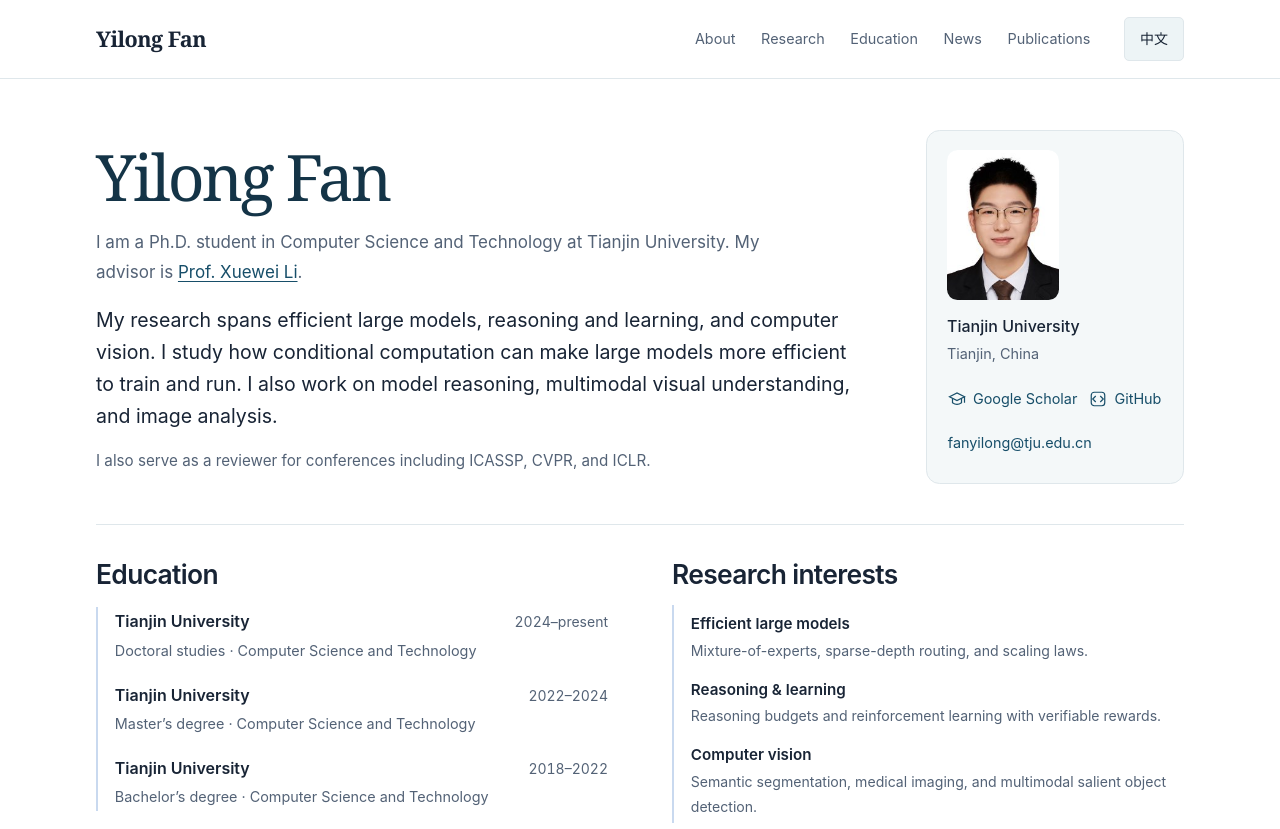
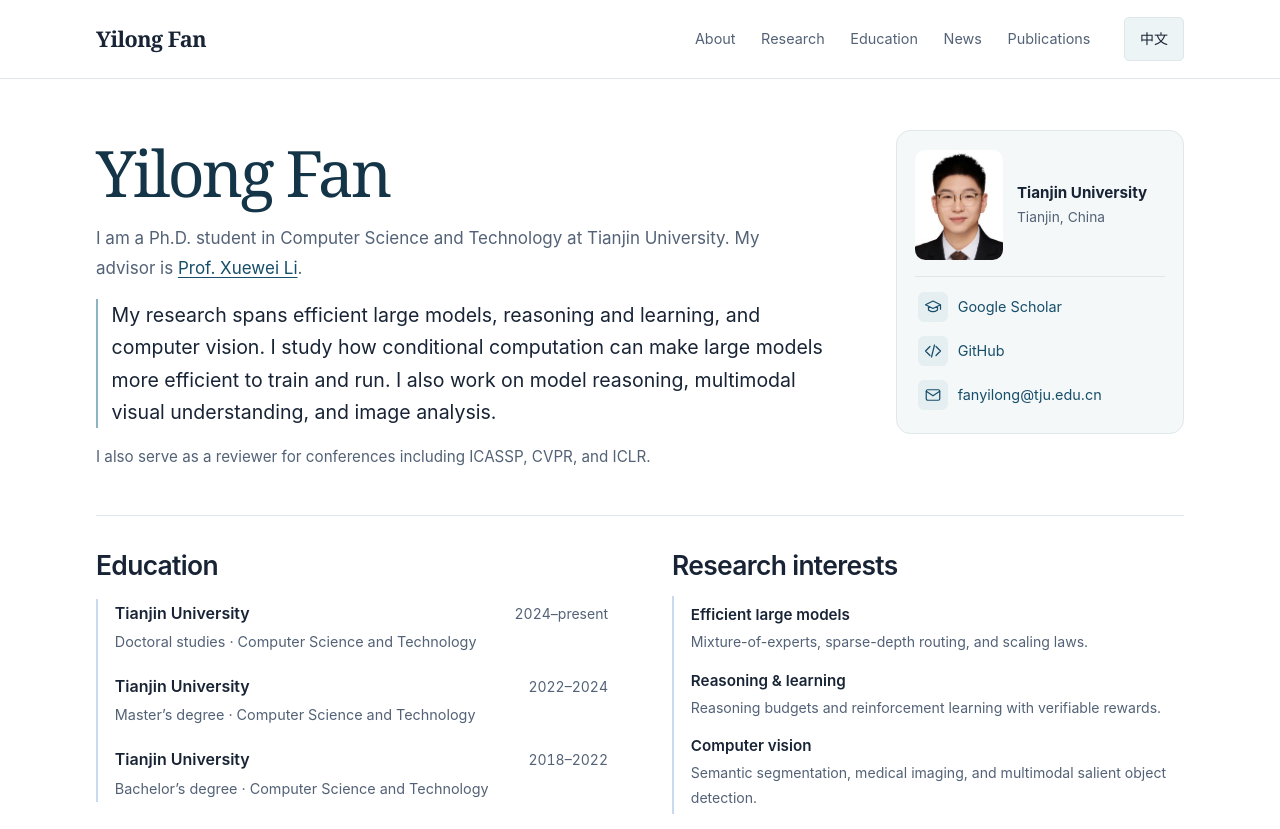
Before and after one commit to fyl0715/fyl0715.github.io, a plain HTML site: page index.html in a window 1280 px wide. Shown: the top 829 px of the page. Drawn offline with Linux system fonts and the light colour scheme.

Commit message:
Redesign profile and unify contact icons

```diff
--- a/assets/site.css
+++ b/assets/site.css
@@ -34,13 +34,7 @@ button { color: inherit; }
 .intro-row { grid-template-columns: minmax(0, 1fr) minmax(200px, 232px); padding-bottom: 2.5rem; }
 .background-row { grid-template-columns: repeat(2, minmax(0, 1fr)); border-top: 1px solid var(--line); padding: 2rem 0 2.5rem; }
 .intro-row > *, .background-row > * { min-width: 0; }
-.portrait { display: block; width: 145px; height: 203px; object-fit: cover; border-radius: 7px; background: var(--soft); margin-bottom: 1.4rem; }
 h1 { font-family: Georgia, "Times New Roman", serif; font-weight: 400; letter-spacing: -.045em; font-size: 2.45rem; line-height: 1.2; margin: 0 0 .65rem; }
-.affiliation { font-weight: 550; margin: 0; font-size: 1rem; }
-.location { color: var(--muted); margin: .1rem 0 1.4rem; font-size: .9rem; }
-.profile-links { display: flex; flex-wrap: wrap; gap: .35rem .7rem; }
-.profile-links a { display: inline-flex; align-items: center; gap: .45rem; min-height: 44px; padding: .2rem .05rem; font-size: .9rem; text-decoration: none; }
-.profile-links svg { width: 18px; height: 18px; flex-shrink: 0; }
 main { min-width: 0; }
 section { scroll-margin-top: 2rem; }
 h2 { font-size: 1.65rem; line-height: 1.3; letter-spacing: -.025em; margin: 0 0 1.2rem; font-weight: 600; }
@@ -124,14 +118,7 @@ body:has(.figure-dialog[open]) { overflow: hidden; }
   .language-toggle { margin-left: .25rem; min-width: 54px; }
   .layout { display: block; padding: 2rem 1.25rem 3rem; }
   .intro-row, .background-row { grid-template-columns: minmax(0, 1fr); gap: 1.75rem; padding-bottom: 1.75rem; }
-  .profile { display: grid; grid-template-columns: 104px minmax(0,1fr); gap: 1rem 1.25rem; }
-  .portrait { width: 104px; height: 146px; margin: 0; }
   h1 { font-size: 2rem; margin-top: .15rem; }
-  .affiliation { font-size: .9rem; }
-  .location { font-size: .8rem; margin-bottom: .5rem; }
-  .profile-links { gap: .3rem .85rem; }
-  .profile-links a { font-size: .8rem; }
-  .profile-links svg { width: 16px; height: 16px; }
   h2 { font-size: 1.5rem; }
   .section-heading { padding-top: 1.6rem; }
   .site-footer { padding: 1.25rem; }
@@ -142,9 +129,7 @@ body:has(.figure-dialog[open]) { overflow: hidden; }
   .brand { font-size: .9rem; }
   .site-nav { gap: .7rem; }
   .site-nav .about-nav { display: none; }
-  .profile { column-gap: 1rem; }
   h1 { font-size: 1.85rem; }
-  .profile-links { gap: .15rem .65rem; }
   .section-heading { flex-wrap: wrap; gap: 0 .5rem; }
 }
 @media (prefers-reduced-motion: reduce) { html { scroll-behavior: auto; } }
@@ -167,8 +152,8 @@ body:has(.figure-dialog[open]) { overflow: hidden; }
 .brand { font-family: Georgia, "Times New Roman", serif; font-size: 1.35rem; }
 .layout { padding-top: clamp(2rem, 4vw, 3.5rem); }
 .intro-row {
-  grid-template-columns: minmax(0, 1fr) minmax(235px, 258px);
-  align-items: center;
+  grid-template-columns: minmax(0, 1fr) minmax(255px, 288px);
+  align-items: start;
   column-gap: clamp(2rem, 5vw, 4rem);
   row-gap: 1.65rem;
 }
@@ -176,14 +161,66 @@ body:has(.figure-dialog[open]) { overflow: hidden; }
 .about h1 { color: #143447; font-size: clamp(2.7rem, 5vw, 4.35rem); margin-bottom: .75rem; }
 .about p { max-width: 65ch; }
 .about .about-affiliation, .about .about-detail { color: var(--muted); }
-.about .about-focus { font-size: clamp(1.08rem, 1.65vw, 1.22rem); line-height: 1.65; }
+.about .about-focus { border-inline-start: 2px solid #8eb4c3; padding-inline-start: .85rem; font-size: clamp(1.08rem, 1.65vw, 1.22rem); line-height: 1.65; }
 .about .about-detail { margin-bottom: 0; font-size: .95rem; }
-.profile { padding: 1.15rem 1.25rem; background: #f4f8f9; border: 1px solid var(--line); border-radius: .85rem; }
-.portrait { width: 112px; height: 150px; margin-bottom: .75rem; border-radius: .65rem; object-position: center 30%; }
+.profile {
+  padding: 1rem 1.15rem;
+  background: #f4f8f9;
+  border: 1px solid var(--line);
+  border-radius: .9rem;
+}
+.profile-identity {
+  display: grid;
+  grid-template-columns: 88px minmax(0, 1fr);
+  align-items: center;
+  gap: .85rem;
+  padding: .2rem 0 1rem;
+}
+.portrait {
+  display: block;
+  width: 100%;
+  height: auto;
+  aspect-ratio: 4 / 5;
+  object-fit: cover;
+  object-position: center 30%;
+  border-radius: .65rem;
+  background: var(--paper);
+}
 .profile-name { display: none; }
-.location { margin-bottom: .65rem; }
-.profile-links { gap: 0 .65rem; }
-.profile-links a { min-height: 44px; overflow-wrap: anywhere; }
+.affiliation { font-weight: 650; margin: 0; font-size: .95rem; line-height: 1.35; }
+.location { color: var(--muted); margin: .3rem 0 0; font-size: .86rem; line-height: 1.45; }
+.profile-links { display: grid; list-style: none; margin: 0; padding: .5rem 0 0; border-top: 1px solid var(--line); }
+.profile-links a {
+  display: flex;
+  align-items: center;
+  gap: .62rem;
+  min-height: 44px;
+  padding: .3rem .15rem;
+  border-radius: .4rem;
+  font-size: .9rem;
+  line-height: 1.4;
+  text-decoration: none;
+  overflow-wrap: anywhere;
+}
+.profile-links a:hover { background: var(--soft); text-decoration: underline; }
+.profile-icon {
+  display: grid;
+  place-items: center;
+  flex: 0 0 30px;
+  width: 30px;
+  height: 30px;
+  border-radius: .4rem;
+  background: #e5eff2;
+}
+.profile-icon svg {
+  width: 18px;
+  height: 18px;
+  fill: none;
+  stroke: currentColor;
+  stroke-width: 1.65;
+  stroke-linecap: round;
+  stroke-linejoin: round;
+}
 .background-row { gap: clamp(2rem, 5vw, 4rem); }
 .education h2, .research h2, .section-heading h2 { font-size: clamp(1.35rem, 2.1vw, 1.65rem); }
 .news-list { list-style: none; padding: 0; margin-top: .9rem; }
@@ -206,11 +243,13 @@ body:has(.figure-dialog[open]) { overflow: hidden; }
 @media (max-width: 720px) {
   .layout { padding-top: 1.5rem; }
   .intro-row, .publication-row:has(.pub-figure) { grid-template-columns: minmax(0, 1fr); gap: 1.05rem; }
-  .intro-row .profile { grid-row: 1; align-items: center; grid-template-columns: 82px minmax(0, 1fr); padding: .65rem .85rem; gap: .75rem; }
-  .portrait { width: 82px; height: 110px; margin: 0; }
-  .profile-links a { min-height: 44px; }
+  .intro-row .profile { grid-row: 1; padding: .85rem .95rem; }
+  .profile-identity { grid-template-columns: 72px minmax(0, 1fr); gap: .8rem; padding-bottom: .75rem; }
+  .profile-name { display: block; margin: 0 0 .2rem; font: 1.7rem/1.2 Georgia, "Times New Roman", serif; }
+  .profile-links { grid-template-columns: minmax(0, 1.25fr) minmax(0, 1fr); column-gap: .65rem; }
+  .profile-links a { font-size: .85rem; gap: .45rem; }
+  .profile-email { grid-column: 1 / -1; }
   .about h1 { position: absolute; width: 1px; height: 1px; overflow: hidden; clip-path: inset(50%); white-space: nowrap; }
-  .profile-name { display: block; margin: 0 0 .2rem; font: 1.75rem/1.2 Georgia, "Times New Roman", serif; }
   .header-inner { display: grid; grid-template-columns: minmax(0, 1fr) auto; gap: 0 .5rem; }
   .site-nav { grid-column: 1 / -1; grid-row: 2; flex-wrap: wrap; gap: 0 .65rem; }
   .site-nav a { white-space: nowrap; display: inline-flex; align-items: center; min-height: 44px; }
@@ -226,8 +265,6 @@ body:has(.figure-dialog[open]) { overflow: hidden; }
 @media (max-width: 360px) {
   .site-nav { justify-content: space-between; column-gap: .3rem; }
   .site-nav a { font-size: .8rem; }
-  .intro-row .profile { grid-template-columns: 68px minmax(0, 1fr); }
-  .profile-links { gap: 0 .45rem; }
-  .profile-links svg { width: 14px; }
-  .portrait { width: 68px; height: 92px; }
+  .profile-identity { grid-template-columns: 64px minmax(0, 1fr); }
+  .profile-links { grid-template-columns: minmax(0, 1.5fr) minmax(0, 1fr); column-gap: .4rem; }
 }
--- a/index.html
+++ b/index.html
@@ -49,13 +49,7 @@ button { color: inherit; }
 .intro-row { grid-template-columns: minmax(0, 1fr) minmax(200px, 232px); padding-bottom: 2.5rem; }
 .background-row { grid-template-columns: repeat(2, minmax(0, 1fr)); border-top: 1px solid var(--line); padding: 2rem 0 2.5rem; }
 .intro-row > *, .background-row > * { min-width: 0; }
-.portrait { display: block; width: 145px; height: 203px; object-fit: cover; border-radius: 7px; background: var(--soft); margin-bottom: 1.4rem; }
 h1 { font-family: Georgia, "Times New Roman", serif; font-weight: 400; letter-spacing: -.045em; font-size: 2.45rem; line-height: 1.2; margin: 0 0 .65rem; }
-.affiliation { font-weight: 550; margin: 0; font-size: 1rem; }
-.location { color: var(--muted); margin: .1rem 0 1.4rem; font-size: .9rem; }
-.profile-links { display: flex; flex-wrap: wrap; gap: .35rem .7rem; }
-.profile-links a { display: inline-flex; align-items: center; gap: .45rem; min-height: 44px; padding: .2rem .05rem; font-size: .9rem; text-decoration: none; }
-.profile-links svg { width: 18px; height: 18px; flex-shrink: 0; }
 main { min-width: 0; }
 section { scroll-margin-top: 2rem; }
 h2 { font-size: 1.65rem; line-height: 1.3; letter-spacing: -.025em; margin: 0 0 1.2rem; font-weight: 600; }
@@ -139,14 +133,7 @@ body:has(.figure-dialog[open]) { overflow: hidden; }
   .language-toggle { margin-left: .25rem; min-width: 54px; }
   .layout { display: block; padding: 2rem 1.25rem 3rem; }
   .intro-row, .background-row { grid-template-columns: minmax(0, 1fr); gap: 1.75rem; padding-bottom: 1.75rem; }
-  .profile { display: grid; grid-template-columns: 104px minmax(0,1fr); gap: 1rem 1.25rem; }
-  .portrait { width: 104px; height: 146px; margin: 0; }
   h1 { font-size: 2rem; margin-top: .15rem; }
-  .affiliation { font-size: .9rem; }
-  .location { font-size: .8rem; margin-bottom: .5rem; }
-  .profile-links { gap: .3rem .85rem; }
-  .profile-links a { font-size: .8rem; }
-  .profile-links svg { width: 16px; height: 16px; }
   h2 { font-size: 1.5rem; }
   .section-heading { padding-top: 1.6rem; }
   .site-footer { padding: 1.25rem; }
@@ -157,9 +144,7 @@ body:has(.figure-dialog[open]) { overflow: hidden; }
   .brand { font-size: .9rem; }
   .site-nav { gap: .7rem; }
   .site-nav .about-nav { display: none; }
-  .profile { column-gap: 1rem; }
   h1 { font-size: 1.85rem; }
-  .profile-links { gap: .15rem .65rem; }
   .section-heading { flex-wrap: wrap; gap: 0 .5rem; }
 }
 @media (prefers-reduced-motion: reduce) { html { scroll-behavior: auto; } }
@@ -182,8 +167,8 @@ body:has(.figure-dialog[open]) { overflow: hidden; }
 .brand { font-family: Georgia, "Times New Roman", serif; font-size: 1.35rem; }
 .layout { padding-top: clamp(2rem, 4vw, 3.5rem); }
 .intro-row {
-  grid-template-columns: minmax(0, 1fr) minmax(235px, 258px);
-  align-items: center;
+  grid-template-columns: minmax(0, 1fr) minmax(255px, 288px);
+  align-items: start;
   column-gap: clamp(2rem, 5vw, 4rem);
   row-gap: 1.65rem;
 }
@@ -191,14 +176,66 @@ body:has(.figure-dialog[open]) { overflow: hidden; }
 .about h1 { color: #143447; font-size: clamp(2.7rem, 5vw, 4.35rem); margin-bottom: .75rem; }
 .about p { max-width: 65ch; }
 .about .about-affiliation, .about .about-detail { color: var(--muted); }
-.about .about-focus { font-size: clamp(1.08rem, 1.65vw, 1.22rem); line-height: 1.65; }
+.about .about-focus { border-inline-start: 2px solid #8eb4c3; padding-inline-start: .85rem; font-size: clamp(1.08rem, 1.65vw, 1.22rem); line-height: 1.65; }
 .about .about-detail { margin-bottom: 0; font-size: .95rem; }
-.profile { padding: 1.15rem 1.25rem; background: #f4f8f9; border: 1px solid var(--line); border-radius: .85rem; }
-.portrait { width: 112px; height: 150px; margin-bottom: .75rem; border-radius: .65rem; object-position: center 30%; }
+.profile {
+  padding: 1rem 1.15rem;
+  background: #f4f8f9;
+  border: 1px solid var(--line);
+  border-radius: .9rem;
+}
+.profile-identity {
+  display: grid;
+  grid-template-columns: 88px minmax(0, 1fr);
+  align-items: center;
+  gap: .85rem;
+  padding: .2rem 0 1rem;
+}
+.portrait {
+  display: block;
+  width: 100%;
+  height: auto;
+  aspect-ratio: 4 / 5;
+  object-fit: cover;
+  object-position: center 30%;
+  border-radius: .65rem;
+  background: var(--paper);
+}
 .profile-name { display: none; }
-.location { margin-bottom: .65rem; }
-.profile-links { gap: 0 .65rem; }
-.profile-links a { min-height: 44px; overflow-wrap: anywhere; }
+.affiliation { font-weight: 650; margin: 0; font-size: .95rem; line-height: 1.35; }
+.location { color: var(--muted); margin: .3rem 0 0; font-size: .86rem; line-height: 1.45; }
+.profile-links { display: grid; list-style: none; margin: 0; padding: .5rem 0 0; border-top: 1px solid var(--line); }
+.profile-links a {
+  display: flex;
+  align-items: center;
+  gap: .62rem;
+  min-height: 44px;
+  padding: .3rem .15rem;
+  border-radius: .4rem;
+  font-size: .9rem;
+  line-height: 1.4;
+  text-decoration: none;
+  overflow-wrap: anywhere;
+}
+.profile-links a:hover { background: var(--soft); text-decoration: underline; }
+.profile-icon {
+  display: grid;
+  place-items: center;
+  flex: 0 0 30px;
+  width: 30px;
+  height: 30px;
+  border-radius: .4rem;
+  background: #e5eff2;
+}
+.profile-icon svg {
+  width: 18px;
+  height: 18px;
+  fill: none;
+  stroke: currentColor;
+  stroke-width: 1.65;
+  stroke-linecap: round;
+  stroke-linejoin: round;
+}
 .background-row { gap: clamp(2rem, 5vw, 4rem); }
 .education h2, .research h2, .section-heading h2 { font-size: clamp(1.35rem, 2.1vw, 1.65rem); }
 .news-list { list-style: none; padding: 0; margin-top: .9rem; }
@@ -221,11 +258,13 @@ body:has(.figure-dialog[open]) { overflow: hidden; }
 @media (max-width: 720px) {
   .layout { padding-top: 1.5rem; }
   .intro-row, .publication-row:has(.pub-figure) { grid-template-columns: minmax(0, 1fr); gap: 1.05rem; }
-  .intro-row .profile { grid-row: 1; align-items: center; grid-template-columns: 82px minmax(0, 1fr); padding: .65rem .85rem; gap: .75rem; }
-  .portrait { width: 82px; height: 110px; margin: 0; }
-  .profile-links a { min-height: 44px; }
+  .intro-row .profile { grid-row: 1; padding: .85rem .95rem; }
+  .profile-identity { grid-template-columns: 72px minmax(0, 1fr); gap: .8rem; padding-bottom: .75rem; }
+  .profile-name { display: block; margin: 0 0 .2rem; font: 1.7rem/1.2 Georgia, "Times New Roman", serif; }
+  .profile-links { grid-template-columns: minmax(0, 1.25fr) minmax(0, 1fr); column-gap: .65rem; }
+  .profile-links a { font-size: .85rem; gap: .45rem; }
+  .profile-email { grid-column: 1 / -1; }
   .about h1 { position: absolute; width: 1px; height: 1px; overflow: hidden; clip-path: inset(50%); white-space: nowrap; }
-  .profile-name { display: block; margin: 0 0 .2rem; font: 1.75rem/1.2 Georgia, "Times New Roman", serif; }
   .header-inner { display: grid; grid-template-columns: minmax(0, 1fr) auto; gap: 0 .5rem; }
   .site-nav { grid-column: 1 / -1; grid-row: 2; flex-wrap: wrap; gap: 0 .65rem; }
   .site-nav a { white-space: nowrap; display: inline-flex; align-items: center; min-height: 44px; }
@@ -241,10 +280,8 @@ body:has(.figure-dialog[open]) { overflow: hidden; }
 @media (max-width: 360px) {
   .site-nav { justify-content: space-between; column-gap: .3rem; }
   .site-nav a { font-size: .8rem; }
-  .intro-row .profile { grid-template-columns: 68px minmax(0, 1fr); }
-  .profile-links { gap: 0 .45rem; }
-  .profile-links svg { width: 14px; }
-  .portrait { width: 68px; height: 92px; }
+  .profile-identity { grid-template-columns: 64px minmax(0, 1fr); }
+  .profile-links { grid-template-columns: minmax(0, 1.5fr) minmax(0, 1fr); column-gap: .4rem; }
 }
 </style>
   <script type="application/ld+json">{"@context": "https://schema.org", "@type": "Person", "name": "Yilong Fan", "url": "https://fyl0715.github.io/", "affiliation": {"@type": "CollegeOrUniversity", "name": "Tianjin University"}, "sameAs": ["https://scholar.google.com/citations?user=1bKyJZQAAAAJ", "https://github.com/fyl0715"], "knowsAbout": ["Efficient large models", "Reasoning & learning", "Computer vision"]}</script>
@@ -273,17 +310,34 @@ body:has(.figure-dialog[open]) { overflow: hidden; }
 <p class="about-detail"><span data-lang="en">I also serve as a reviewer for conferences including ICASSP, CVPR, and ICLR.</span><span data-lang="zh">我也担任 ICASSP、CVPR 和 ICLR 等学术会议的审稿人。</span></p>
       </section>
       <aside class="profile" aria-label="Researcher profile">
-        <img class="portrait" src="assets/portrait.jpg" width="183" height="256" alt="Portrait of Yilong Fan" fetchpriority="high">
-        <div class="profile-info">
-          <p class="profile-name" aria-hidden="true">Yilong Fan</p>
-          <p class="affiliation"><span data-lang="en">Tianjin University</span><span data-lang="zh">天津大学</span></p>
-          <p class="location"><span data-lang="en">Tianjin, China</span><span data-lang="zh">中国 · 天津</span></p>
-          <div class="profile-links">
-            <a href="https://scholar.google.com/citations?user=1bKyJZQAAAAJ" target="_blank" rel="noopener noreferrer"><svg viewBox="0 0 24 24" fill="none" stroke="currentColor" stroke-width="1.6" aria-hidden="true"><path d="m2 9 10-5 10 5-10 5-10-5Z"/><path d="M6 11v6c4 3 8 3 12 0v-6M22 9v8"/></svg>Google Scholar</a>
-            <a href="https://github.com/fyl0715" target="_blank" rel="noopener noreferrer"><svg viewBox="0 0 24 24" fill="none" stroke="currentColor" stroke-width="1.6" aria-hidden="true"><rect x="3" y="3" width="18" height="18" rx="4"/><path d="m9 8-4 4 4 4m6-8 4 4-4 4"/></svg>GitHub</a>
-            <a href="mailto:fanyilong@tju.edu.cn">fanyilong@tju.edu.cn</a>
+        <div class="profile-identity">
+          <img class="portrait" src="assets/portrait.jpg" width="183" height="256" alt="Portrait of Yilong Fan" fetchpriority="high">
+          <div class="profile-info">
+            <p class="profile-name" aria-hidden="true">Yilong Fan</p>
+            <p class="affiliation"><span data-lang="en">Tianjin University</span><span data-lang="zh">天津大学</span></p>
+            <p class="location"><span data-lang="en">Tianjin, China</span><span data-lang="zh">中国 · 天津</span></p>
           </div>
         </div>
+        <ul class="profile-links">
+          <li>
+            <a href="https://scholar.google.com/citations?user=1bKyJZQAAAAJ" target="_blank" rel="noopener noreferrer">
+              <span class="profile-icon"><svg viewBox="0 0 24 24" aria-hidden="true" focusable="false"><path d="m2 9 10-5 10 5-10 5-10-5Z M6 11v5c3.5 2.7 8.5 2.7 12 0v-5 M22 9v6"/></svg></span>
+              <span>Google Scholar</span>
+            </a>
+          </li>
+          <li>
+            <a href="https://github.com/fyl0715" target="_blank" rel="noopener noreferrer">
+              <span class="profile-icon"><svg viewBox="0 0 24 24" aria-hidden="true" focusable="false"><path d="m8 6-6 6 6 6m8-12 6 6-6 6m-2-14-4 16"/></svg></span>
+              <span>GitHub</span>
+            </a>
+          </li>
+          <li class="profile-email">
+            <a href="mailto:fanyilong@tju.edu.cn">
+              <span class="profile-icon"><svg viewBox="0 0 24 24" aria-hidden="true" focusable="false"><rect x="3" y="5" width="18" height="14" rx="2"/><path d="m3 7 9 6 9-6"/></svg></span>
+              <span>fanyilong@tju.edu.cn</span>
+            </a>
+          </li>
+        </ul>
       </aside>
     </div>
     <div class="background-row">
```
Also changed, not shown: template.html (+26 -9 lines).
